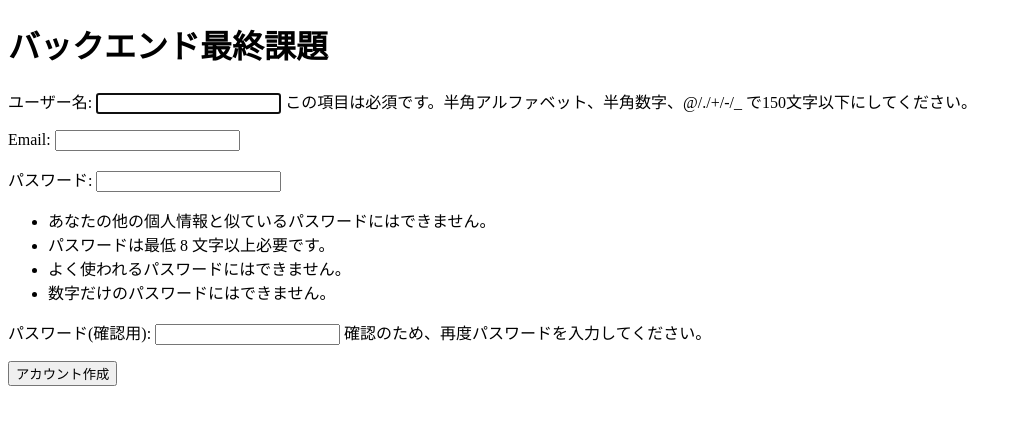
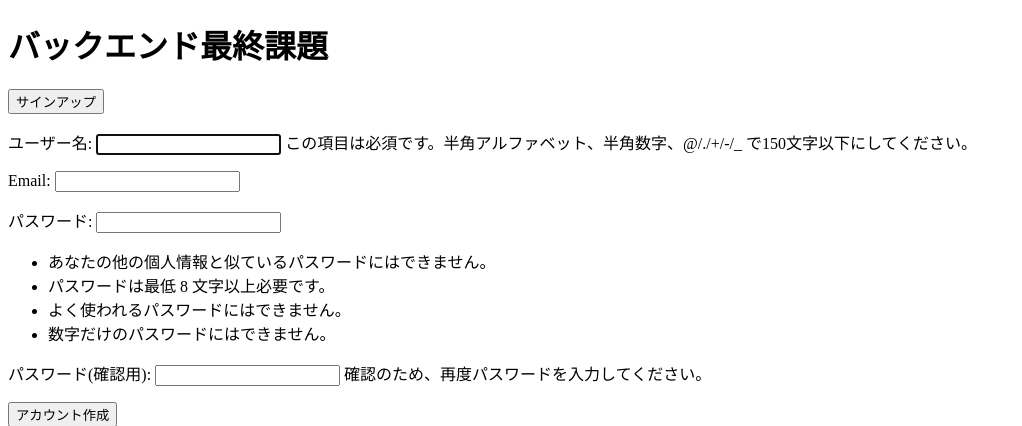
Before and after one commit to shinonome-inc/backend-final-assignment-Kosei-Arakida-Kosei, a Django app: page /accounts/signup/ in a window 1280 px wide. Shown: the top 426 px of the page, without its empty margins (0-1022 px from the left). Run offline with Django 4.2, Linux system fonts and the light colour scheme.

Commit message:
サインアップ機能修正5

```diff
--- a/templates/base.html
+++ b/templates/base.html
@@ -9,6 +9,7 @@
 <body>
   <header>
     <h1>バックエンド最終課題</h1>
+    <button onclick="location.href='http://127.0.0.1:8000/accounts/signup/'">サインアップ</button>
   </header>
   {% block content %}{% endblock %}
 
```
